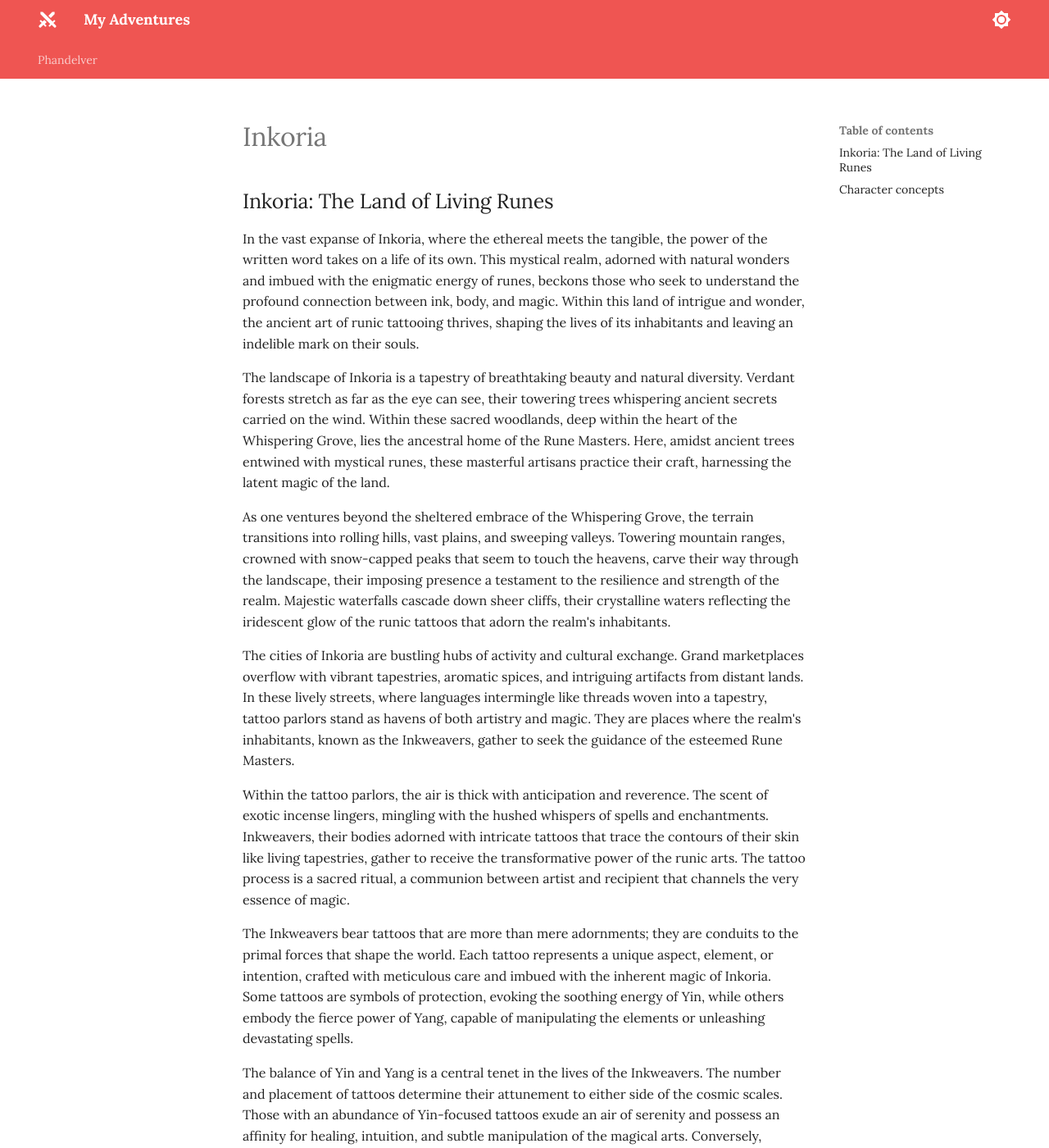
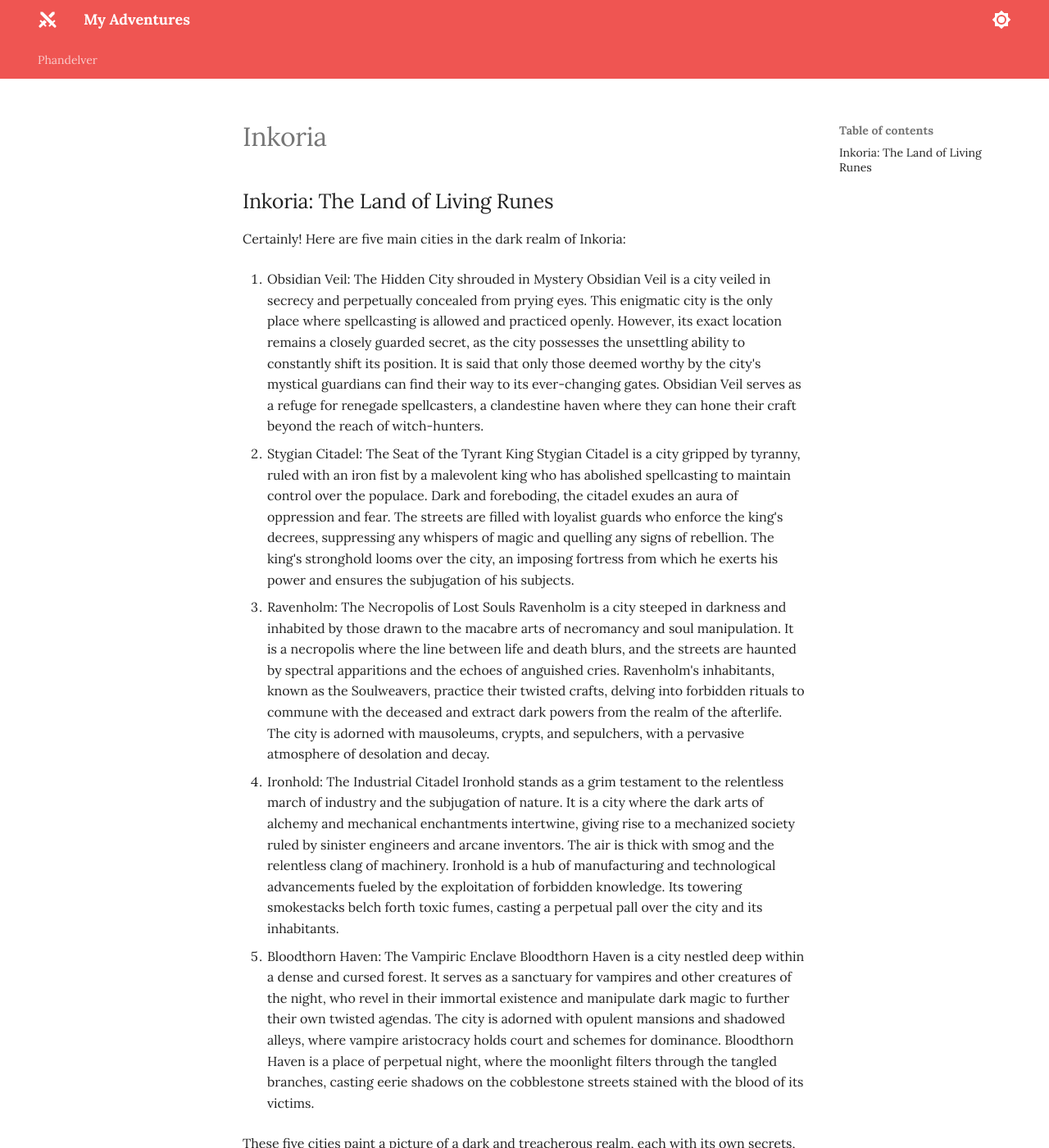
Before and after one commit to jonasmcferreira/adventures, an MkDocs documentation site: the page built from docs/inkoria/00.md, in a window 1280 px wide and 1400 px high. Shown: the whole window at 82% size. Built offline with MkDocs 1.6.1 and Material for MkDocs 9.7.7, drawn with Linux system fonts in a browser that asks for light colours; some of the changed text lies outside the part shown.

Commit message:
modified docs/inkoria/00.md

```diff
--- a/docs/inkoria/00.md
+++ b/docs/inkoria/00.md
@@ -2,46 +2,20 @@
 
 ## Inkoria: The Land of Living Runes
 
-In the vast expanse of Inkoria, where the ethereal meets the tangible, the power of the written word takes on a life of its own. This mystical realm, adorned with natural wonders and imbued with the enigmatic energy of runes, beckons those who seek to understand the profound connection between ink, body, and magic. Within this land of intrigue and wonder, the ancient art of runic tattooing thrives, shaping the lives of its inhabitants and leaving an indelible mark on their souls.
-
-The landscape of Inkoria is a tapestry of breathtaking beauty and natural diversity. Verdant forests stretch as far as the eye can see, their towering trees whispering ancient secrets carried on the wind. Within these sacred woodlands, deep within the heart of the Whispering Grove, lies the ancestral home of the Rune Masters. Here, amidst ancient trees entwined with mystical runes, these masterful artisans practice their craft, harnessing the latent magic of the land.
-
-As one ventures beyond the sheltered embrace of the Whispering Grove, the terrain transitions into rolling hills, vast plains, and sweeping valleys. Towering mountain ranges, crowned with snow-capped peaks that seem to touch the heavens, carve their way through the landscape, their imposing presence a testament to the resilience and strength of the realm. Majestic waterfalls cascade down sheer cliffs, their crystalline waters reflecting the iridescent glow of the runic tattoos that adorn the realm's inhabitants.
-
-The cities of Inkoria are bustling hubs of activity and cultural exchange. Grand marketplaces overflow with vibrant tapestries, aromatic spices, and intriguing artifacts from distant lands. In these lively streets, where languages intermingle like threads woven into a tapestry, tattoo parlors stand as havens of both artistry and magic. They are places where the realm's inhabitants, known as the Inkweavers, gather to seek the guidance of the esteemed Rune Masters.
-
-Within the tattoo parlors, the air is thick with anticipation and reverence. The scent of exotic incense lingers, mingling with the hushed whispers of spells and enchantments. Inkweavers, their bodies adorned with intricate tattoos that trace the contours of their skin like living tapestries, gather to receive the transformative power of the runic arts. The tattoo process is a sacred ritual, a communion between artist and recipient that channels the very essence of magic.
-
-The Inkweavers bear tattoos that are more than mere adornments; they are conduits to the primal forces that shape the world. Each tattoo represents a unique aspect, element, or intention, crafted with meticulous care and imbued with the inherent magic of Inkoria. Some tattoos are symbols of protection, evoking the soothing energy of Yin, while others embody the fierce power of Yang, capable of manipulating the elements or unleashing devastating spells.
-
-The balance of Yin and Yang is a central tenet in the lives of the Inkweavers. The number and placement of tattoos determine their attunement to either side of the cosmic scales. Those with an abundance of Yin-focused tattoos exude an air of serenity and possess an affinity for healing, intuition, and subtle manipulation of the magical arts. Conversely, Inkweavers bearing an abundance of Yang-focused tattoos are fierce, assertive, and possess mastery over the raw elemental forces that shape the world.
-
-To maintain equilibrium within themselves and the realm, Inkweavers must carefully navigate the intricate dance between Yin and Yang. This delicate balance is not only a matter of personal growth but also a reflection of the realm's stability. The Rune Masters, with their profound understanding of the runes and the cosmic forces they represent, guide the Inkweavers in their journey toward harmony. These wise mentors ensure that no Inkweaver falls too far to one side of the cosmic scales, as an imbalance could disrupt the delicate equilibrium of Inkoria.
-
-However, the life of an Inkweaver is not without its perils. In the realm of Inkoria, the practice of spellcasting is strictly forbidden and met with swift and brutal consequences. Spellcasters are hunted down mercilessly by fearsome witch-hunters, who view their abilities as a threat to the established order. In this world, subtlety and discretion are paramount. Inkweavers must keep a low profile, concealing their magical talents from prying eyes.
-
-The acquisition of spells in Inkoria is a treacherous endeavor. Inkweavers must venture into ancient ruins and perilous dungeons, risking life and limb to recover long-lost scrolls and grimoires. These sacred texts hold the keys to unlocking new spells, granting the Inkweaver access to previously untapped realms of magic. The pursuit of knowledge is a perilous path, for the dungeons are fraught with traps, guardians, and forgotten terrors.
-
-Inkweavers also engage in the art of spell exchange. Through secretive rituals and clandestine gatherings, they form alliances and trade spells with fellow wizards. Sometimes, aspiring Inkweavers apprentice themselves to more experienced practitioners, serving as both student and assistant in exchange for tutelage and access to a broader repertoire of spells. These apprenticeships are seen as a rite of passage, a path towards mastery and deeper understanding.
-
-When an Inkweaver gains a new spell, it is not simply memorized or stored in a tome. Instead, it is tattooed onto their skin, merging magic with their very being. The process is intricate and sacred, performed by skilled artists known as Rune Scribes. Each tattoo is meticulously designed, capturing the essence of the spell and weaving it into the Inkweaver's tapestry of runes. The more spells an Inkweaver acquires, the more intricate and recognizable their tattoos become, marking them as practitioners of the arcane arts.
-
-However, this recognition comes at a cost. The increased visibility of the Inkweaver's magical prowess makes them targets for witch-hunters. The skin of a freshly deceased magic user is highly sought after, believed to hold residual magical power. It is said that even a single tattoo can fetch a considerable sum in certain dark corners of the realm. Thus, Inkweavers must be ever vigilant, guarding their secrets and protecting their very lives.
-
-Yet, the path of an Inkweaver is not without risks. Spells can go awry, casting unpredictably or backfiring with dire consequences. In some cases, the caster may find themselves prematurely aged, burdened with the weight of years. Others may experience strange and unexpected mutations, their bodies forever altered by the capricious nature of magic. The pursuit of power in Inkoria is a double-edged sword, offering great potential while demanding great caution.
-
-In this realm of living runes and forbidden magic, the Inkweavers navigate a treacherous landscape, their bodies adorned with the intertwined tales of their spells. They must walk the fine line between discovery and danger, striving for balance and preserving the delicate harmony that defines Inkoria. It is a world where the mastery of ink and the wielding of spells are shrouded in secrecy, and where survival depends on the ability to harness the hidden powers that dwell within the very essence of their being.
 
 
 
+Certainly! Here are five main cities in the dark realm of Inkoria:
+
+1.  Obsidian Veil: The Hidden City shrouded in Mystery Obsidian Veil is a city veiled in secrecy and perpetually concealed from prying eyes. This enigmatic city is the only place where spellcasting is allowed and practiced openly. However, its exact location remains a closely guarded secret, as the city possesses the unsettling ability to constantly shift its position. It is said that only those deemed worthy by the city's mystical guardians can find their way to its ever-changing gates. Obsidian Veil serves as a refuge for renegade spellcasters, a clandestine haven where they can hone their craft beyond the reach of witch-hunters.
+
+2.  Stygian Citadel: The Seat of the Tyrant King Stygian Citadel is a city gripped by tyranny, ruled with an iron fist by a malevolent king who has abolished spellcasting to maintain control over the populace. Dark and foreboding, the citadel exudes an aura of oppression and fear. The streets are filled with loyalist guards who enforce the king's decrees, suppressing any whispers of magic and quelling any signs of rebellion. The king's stronghold looms over the city, an imposing fortress from which he exerts his power and ensures the subjugation of his subjects.
+
+3.  Ravenholm: The Necropolis of Lost Souls Ravenholm is a city steeped in darkness and inhabited by those drawn to the macabre arts of necromancy and soul manipulation. It is a necropolis where the line between life and death blurs, and the streets are haunted by spectral apparitions and the echoes of anguished cries. Ravenholm's inhabitants, known as the Soulweavers, practice their twisted crafts, delving into forbidden rituals to commune with the deceased and extract dark powers from the realm of the afterlife. The city is adorned with mausoleums, crypts, and sepulchers, with a pervasive atmosphere of desolation and decay.
+
+4.  Ironhold: The Industrial Citadel Ironhold stands as a grim testament to the relentless march of industry and the subjugation of nature. It is a city where the dark arts of alchemy and mechanical enchantments intertwine, giving rise to a mechanized society ruled by sinister engineers and arcane inventors. The air is thick with smog and the relentless clang of machinery. Ironhold is a hub of manufacturing and technological advancements fueled by the exploitation of forbidden knowledge. Its towering smokestacks belch forth toxic fumes, casting a perpetual pall over the city and its inhabitants.
+
+5.  Bloodthorn Haven: The Vampiric Enclave Bloodthorn Haven is a city nestled deep within a dense and cursed forest. It serves as a sanctuary for vampires and other creatures of the night, who revel in their immortal existence and manipulate dark magic to further their own twisted agendas. The city is adorned with opulent mansions and shadowed alleys, where vampire aristocracy holds court and schemes for dominance. Bloodthorn Haven is a place of perpetual night, where the moonlight filters through the tangled branches, casting eerie shadows on the cobblestone streets stained with the blood of its victims.
 
 
-
-## Character concepts
-
-- A relentless Bloodbound Berserker - This fierce warrior has embraced the raw power of their tattoos, but at a great cost. Their battle scars tell the story of their unyielding rage, and their tattoos amplify their strength and endurance in combat
-- A scarred War Veteran - This grizzled soldier bears the physical and emotional scars of countless battles. Their tattoos are a testament to their survival and the losses they've endured, granting them a hardened resolve and tactical expertise.
-- A tormented Cursed Soul - Plagued by a curse intertwined with their tattoos, this Inkweaver walks a treacherous path. Their powers are tainted, but they wield them to survive and seek redemption, even as the darkness within threatens to consume them.
-- A hardened Smuggler - This streetwise rogue navigates the underbelly of society, using their tattoos to conceal illicit contraband. Their survival depends on their wit, agility, and the shadows they command.
-- A Scribe Hunter - they possess a deep understanding of runic magic and the intricate art of inscribing spells onto living canvases. With their keen eye for detecting forbidden incantations and their ability to unravel the secrets hidden within mystical writings, the Scribe Hunter becomes a formidable force against those who would disrupt the balance of magic in Inkoria. They are relentless in their pursuit, ensuring that the realm remains safe from those who misuse the power of runes.
-- An Inkshaper, in this context, is a rare and mysterious breed of magic users who possess the ability to manipulate their own form and appearance through the power of ink and runes. They are masters of transformation, using their inked markings as catalysts to initiate physical changes.
+These five cities paint a picture of a dark and treacherous realm, each with its own secrets, dangers, and oppressive rulers, where the pursuit of magic is both coveted and forbidden, and where power and survival intertwine in a delicate dance of darkness.
```
